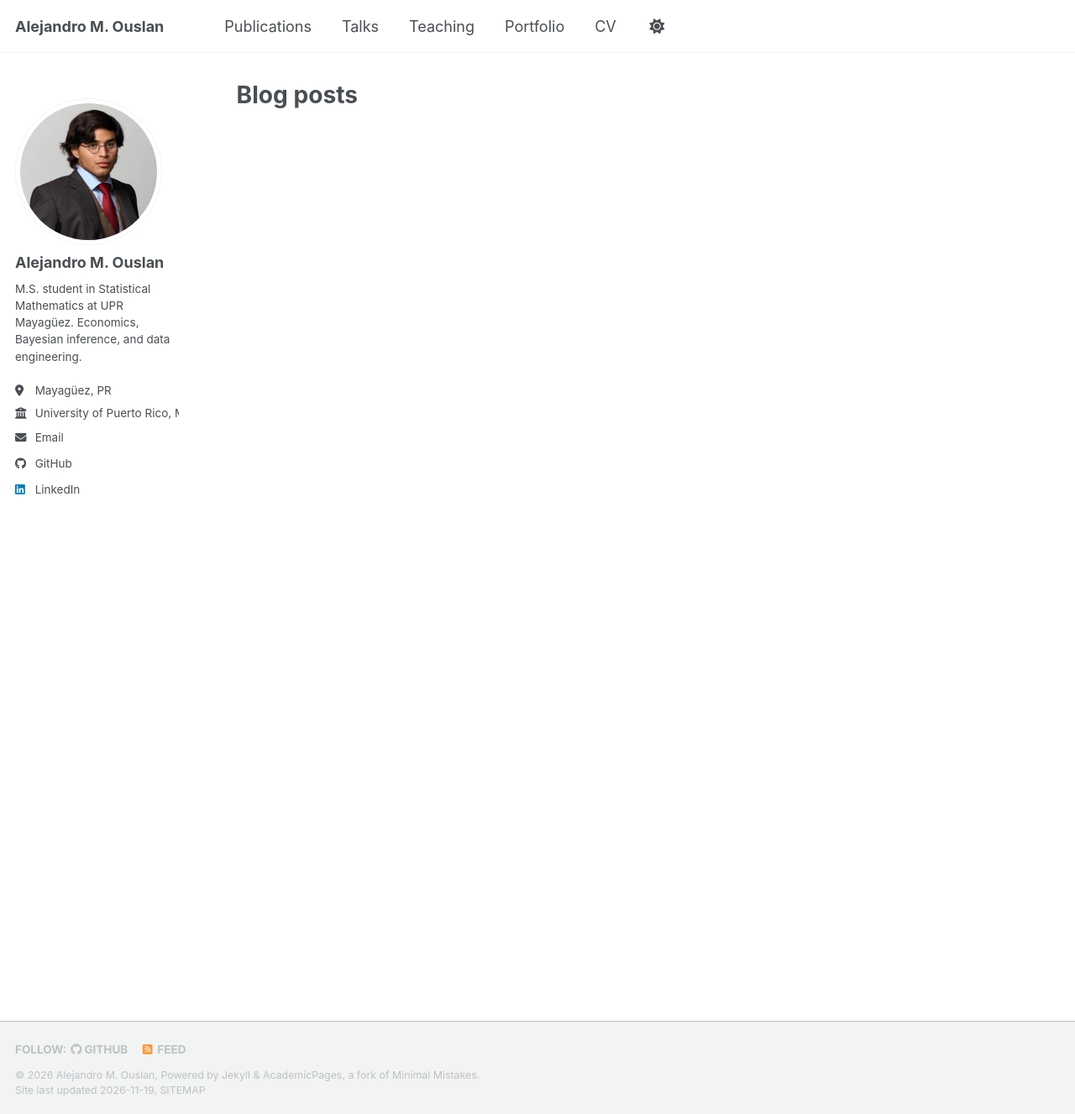
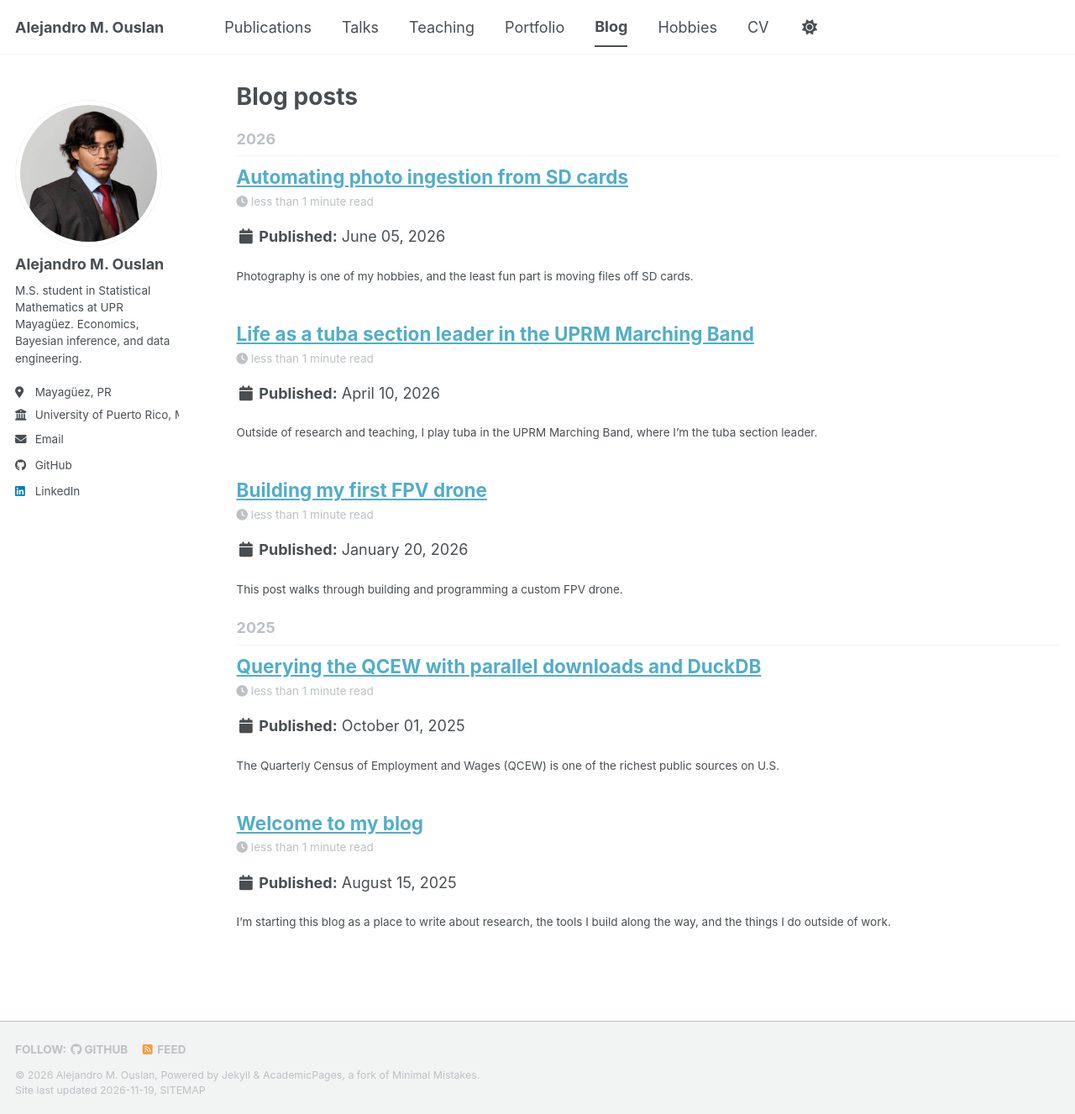
Before and after one commit to ouslan/ouslan.github.io, a Jekyll site: the page built from _pages/year-archive.html, in a window 1280 px wide and 1327 px high. Shown: the whole window at 84% size. Built offline with Jekyll 4.4.1, drawn with Linux system fonts in a browser that asks for light colours; a script bundle is joined from its source files by our own code; a style sheet for code colours, icons or effects is not loaded.

Commit message:
Add blog with test posts and a Hobbies page
Restore the Blog link in the navigation with five placeholder posts,
add a Hobbies page (UPRM Marching Band tuba section leader, band
student association secretary, FPV drones, photography), and add the
band roles to the CV and home page.

Co-Authored-By: Claude Opus 5.5 <noreply@anthropic.com>
Claude-Session: https://claude.ai/code/session_01Us53LJsWTyLjDKWTZBH88X

````diff
--- a/_data/navigation.yml
+++ b/_data/navigation.yml
@@ -20,5 +20,11 @@ main:
   - title: "Portfolio"
     url: /portfolio/
 
+  - title: "Blog"
+    url: /year-archive/
+
+  - title: "Hobbies"
+    url: /hobbies/
+
   - title: "CV"
     url: /cv/
--- a/_pages/cv.md
+++ b/_pages/cv.md
@@ -373,8 +373,30 @@ Extracurricular Activities
   </div>
 </div>
 
+<div class="cv-entry">
+  <img class="cv-entry__img" src="{{ base_path }}/images/cv/band-association.svg" alt="Secretary (placeholder image)">
+  <div class="cv-entry__body">
+    <h3>Secretary</h3>
+    <p class="cv-entry__meta">Band Student Association, UPRM Marching Band &middot; Mayagüez, PR</p>
+    <ul>
+      <li>Serve as secretary of the band’s student association.</li>
+    </ul>
+  </div>
+</div>
+
 Hobbies
 ======
+<div class="cv-entry">
+  <img class="cv-entry__img" src="{{ base_path }}/images/cv/marching-band.svg" alt="UPRM Marching Band (placeholder image)">
+  <div class="cv-entry__body">
+    <h3>UPRM Marching Band</h3>
+    <p class="cv-entry__meta"><strong>Tuba Section Leader</strong> &middot; University of Puerto Rico, Mayagüez</p>
+    <ul>
+      <li>Play tuba in the University of Puerto Rico at Mayagüez Marching Band.</li>
+      <li>Lead the tuba section as section leader.</li>
+    </ul>
+  </div>
+</div>
 <div class="cv-entry">
   <img class="cv-entry__img" src="{{ base_path }}/images/cv/drone.svg" alt="FPV Drone Flying and Development">
   <div class="cv-entry__body">
--- /dev/null
+++ b/_pages/hobbies.md
@@ -0,0 +1,62 @@
+---
+layout: archive
+title: "Hobbies"
+permalink: /hobbies/
+author_profile: true
+---
+
+{% include base_path %}
+
+When I'm not working on research or code, you'll usually find me with the marching band, flying drones, or taking photos.
+
+Music
+======
+<div class="cv-entry">
+  <img class="cv-entry__img" src="{{ base_path }}/images/cv/marching-band.svg" alt="UPRM Marching Band (placeholder image)">
+  <div class="cv-entry__body">
+    <h3>UPRM Marching Band</h3>
+    <p class="cv-entry__meta"><strong>Tuba Section Leader</strong> &middot; University of Puerto Rico, Mayagüez</p>
+    <ul>
+      <li>Play tuba in the University of Puerto Rico at Mayagüez Marching Band.</li>
+      <li>Lead the tuba section as section leader.</li>
+    </ul>
+  </div>
+</div>
+<div class="cv-entry">
+  <img class="cv-entry__img" src="{{ base_path }}/images/cv/band-association.svg" alt="Band Student Association (placeholder image)">
+  <div class="cv-entry__body">
+    <h3>Band Student Association</h3>
+    <p class="cv-entry__meta"><strong>Secretary</strong> &middot; University of Puerto Rico, Mayagüez</p>
+    <ul>
+      <li>Serve as secretary of the band’s student association.</li>
+    </ul>
+  </div>
+</div>
+
+Drones & Photography
+======
+<div class="cv-entry">
+  <img class="cv-entry__img" src="{{ base_path }}/images/cv/drone.svg" alt="FPV Drone Flying and Development (placeholder image)">
+  <div class="cv-entry__body">
+    <h3>FPV Drone Flying and Development</h3>
+
+    <ul>
+      <li>Built and programmed a custom FPV drone, learning to operate an ELRS radio controller and capture aerial video footage.</li>
+      <li>Explored drone telemetry, interpreting sensor readings and understanding flight performance.</li>
+    </ul>
+  </div>
+</div>
+<div class="cv-entry">
+  <img class="cv-entry__img" src="{{ base_path }}/images/cv/photography.svg" alt="Photography and Digital Organization (placeholder image)">
+  <div class="cv-entry__body">
+    <h3>Photography and Digital Organization</h3>
+
+    <ul>
+      <li>Pursue photography as a personal hobby, focusing on capturing and organizing digital images.</li>
+      <li>Created scripts to automate photo ingestion from SD cards and organize image collections.</li>
+      <li>Experimented with machine learning applications in photography, including image enhancement and object detection.</li>
+    </ul>
+  </div>
+</div>
+
+I also write about these on the [blog]({{ base_path }}/year-archive/).
--- /dev/null
+++ b/_posts/2025-08-15-welcome.md
@@ -0,0 +1,20 @@
+---
+title: "Welcome to my blog"
+date: 2025-08-15
+permalink: /posts/2025/08/welcome/
+excerpt: "I'm starting this blog as a place to write about research, the tools I build along the way, and the things I do outside of work."
+tags:
+  - announcements
+---
+
+> **Test entry.** This post is placeholder content to preview the blog layout. Replace it with your own writing.
+
+![Welcome to my blog (placeholder image)](/images/blog/hello.svg)
+
+I'm starting this blog as a place to write about research, the tools I build along the way, and the things I do outside of work.
+
+Expect posts on:
+
+* **Economics and statistics:** Bayesian models, spatial econometrics, and labor markets in Puerto Rico.
+* **Data engineering:** pipelines, APIs, and databases for public data.
+* **Hobbies:** FPV drones, photography, and life in the UPRM Marching Band.
--- /dev/null
+++ b/_posts/2025-10-01-qcew-parallel-duckdb.md
@@ -0,0 +1,35 @@
+---
+title: "Querying the QCEW with parallel downloads and DuckDB"
+date: 2025-10-01
+permalink: /posts/2025/10/qcew-parallel-duckdb/
+excerpt: "The Quarterly Census of Employment and Wages (QCEW) is one of the richest public sources on U.S."
+tags:
+  - data engineering
+  - python
+  - duckdb
+---
+
+> **Test entry.** This post is placeholder content to preview the blog layout. Replace it with your own writing.
+
+![Querying the QCEW with parallel downloads and DuckDB (placeholder image)](/images/blog/qcew-parallel.svg)
+
+The Quarterly Census of Employment and Wages (QCEW) is one of the richest public sources on U.S. employment, but it is spread across many files. In this post I outline the approach I used:
+
+1. Download the files asynchronously in parallel from the Bureau of Labor Statistics.
+2. Store them as Parquet.
+3. Query them all at once with DuckDB and SQL.
+
+```python
+import duckdb
+
+con = duckdb.connect()
+con.sql("""
+    SELECT year, qtr, SUM(month3_emplvl) AS employment
+    FROM 'data/qcew/*.parquet'
+    WHERE area_fips LIKE '72%'
+    GROUP BY year, qtr
+    ORDER BY year, qtr
+""").show()
+```
+
+The tools are available in [jp-qcew](https://github.com/gitinference/jp-qcew) and [jp-tools](https://github.com/gitinference/jp-tools).
--- /dev/null
+++ b/_posts/2026-01-20-building-an-fpv-drone.md
@@ -0,0 +1,21 @@
+---
+title: "Building my first FPV drone"
+date: 2026-01-20
+permalink: /posts/2026/01/building-an-fpv-drone/
+excerpt: "This post walks through building and programming a custom FPV drone."
+tags:
+  - hobbies
+  - drones
+---
+
+> **Test entry.** This post is placeholder content to preview the blog layout. Replace it with your own writing.
+
+![Building my first FPV drone (placeholder image)](/images/blog/fpv-drone.svg)
+
+This post walks through building and programming a custom FPV drone: choosing parts, setting up an ELRS radio controller, and capturing my first aerial footage.
+
+Notes for a future version of this post:
+
+* Parts list and why I picked each one.
+* Flashing and configuring the flight controller.
+* Reading telemetry and what it says about flight performance.
--- /dev/null
+++ b/_posts/2026-04-10-life-in-the-marching-band.md
@@ -0,0 +1,22 @@
+---
+title: "Life as a tuba section leader in the UPRM Marching Band"
+date: 2026-04-10
+permalink: /posts/2026/04/life-in-the-marching-band/
+excerpt: "Outside of research and teaching, I play tuba in the UPRM Marching Band, where I'm the tuba section leader."
+tags:
+  - hobbies
+  - music
+  - uprm
+---
+
+> **Test entry.** This post is placeholder content to preview the blog layout. Replace it with your own writing.
+
+![Life as a tuba section leader in the UPRM Marching Band (placeholder image)](/images/blog/marching-band.svg)
+
+Outside of research and teaching, I play tuba in the UPRM Marching Band, where I'm the tuba section leader. I also serve as secretary of the band's student association.
+
+Ideas for this post:
+
+* What a season and a typical rehearsal look like.
+* What being a section leader involves.
+* The work the student association does for the band.
--- /dev/null
+++ b/_posts/2026-06-05-automating-photo-ingestion.md
@@ -0,0 +1,22 @@
+---
+title: "Automating photo ingestion from SD cards"
+date: 2026-06-05
+permalink: /posts/2026/06/automating-photo-ingestion/
+excerpt: "Photography is one of my hobbies, and the least fun part is moving files off SD cards."
+tags:
+  - hobbies
+  - photography
+  - python
+---
+
+> **Test entry.** This post is placeholder content to preview the blog layout. Replace it with your own writing.
+
+![Automating photo ingestion from SD cards (placeholder image)](/images/blog/photo-ingest.svg)
+
+Photography is one of my hobbies, and the least fun part is moving files off SD cards. I wrote scripts to automate it: copy new photos, organize them into folders by date, and keep the collection tidy.
+
+Planned sections:
+
+* Detecting new files on the card.
+* Organizing images by capture date.
+* Experiments with machine learning for image enhancement and object detection.
````
Also changed, not shown: _pages/about.md (+4 -0 lines), images/blog/fpv-drone.svg (added), images/blog/hello.svg (added), images/blog/marching-band.svg (added), images/blog/photo-ingest.svg (added), images/blog/qcew-parallel.svg (added), images/cv/band-association.svg (added), images/cv/marching-band.svg (added).
